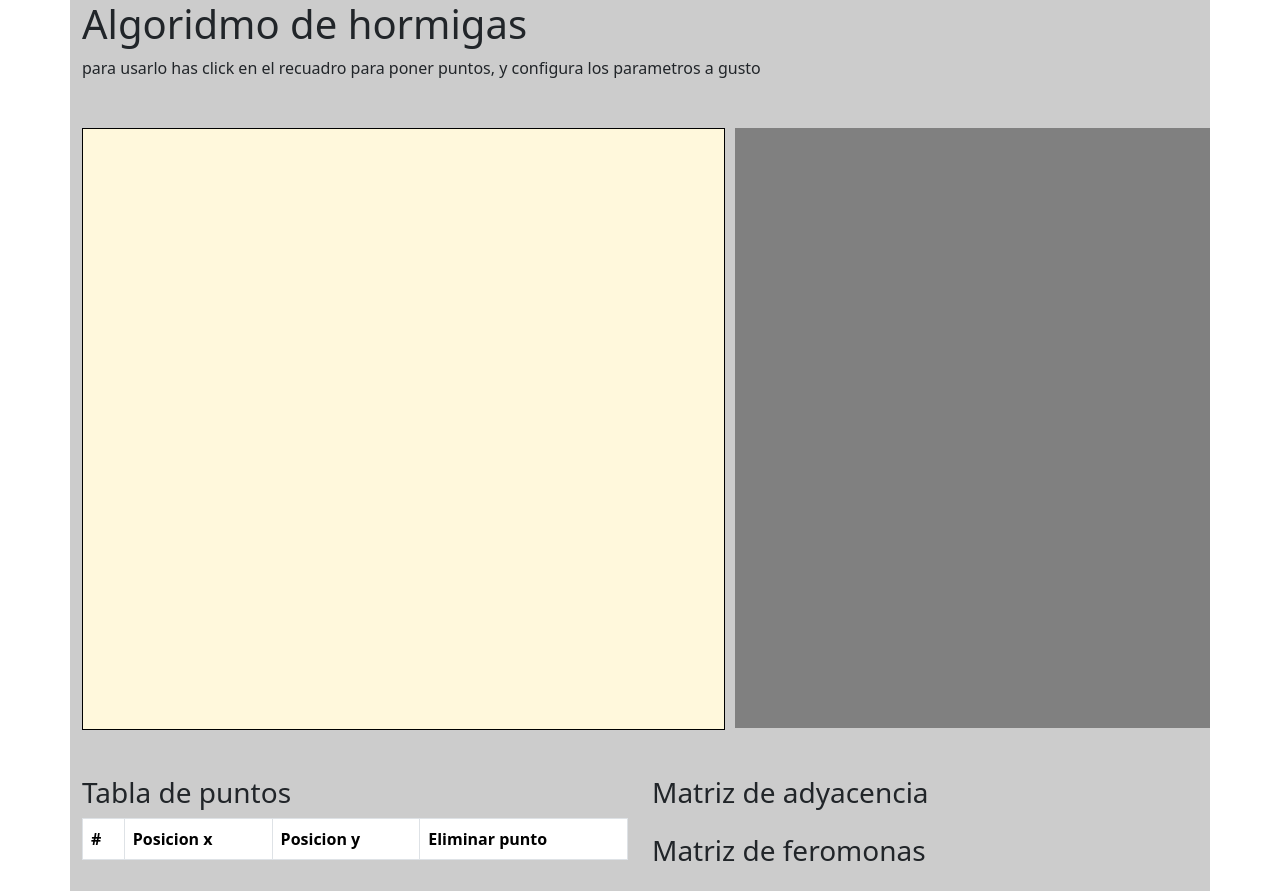
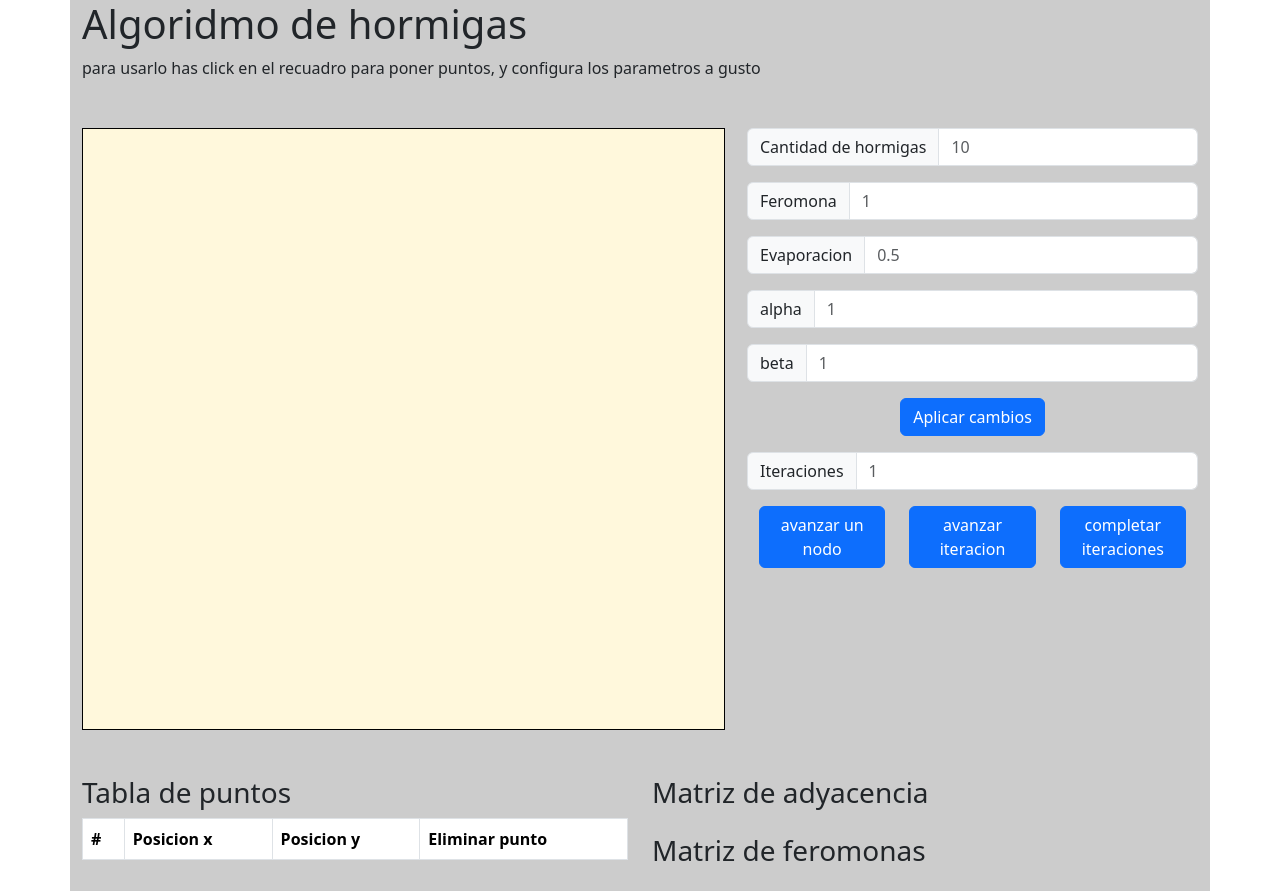
Before and after one commit to alfajoruwu/algoridmoHormigaWeb, a React (Create React App) app in the folder Front/algoridmohormigas/: page / in a window 1280 px wide. Built offline with nearby package versions, Linux system fonts and the light colour scheme.

Commit message:
Formulario para datos y ejecucion

```diff
--- a/Front/algoridmohormigas/src/App.js
+++ b/Front/algoridmohormigas/src/App.js
@@ -1,12 +1,16 @@
 
 import { useContext } from 'react';
 import './App.css';
-import Recuadrohormigas from './recuadroHormigas/Recuadrohormigas';
+
 import Canva from './nuevoRecuadro/Canva';
 import { DataContext } from './variables/DataContext';
 import { MatrizAdya } from './MatrizAdyacencia/MatrizAdya';
 import { MatrizFero } from './MatrizFeromonas/MatrizFero';
 import { ListaPuntos } from './listaPuntos/ListaPuntos';
+import { Datosiniciales } from './Formulario/Datosiniciales';
+import { BotonesAccion } from './Formulario/BotonesAccion';
+import { Ejecucion } from './Formulario/Ejecucion';
+import { BotonesEjecucion } from './Formulario/BotonesEjecucion';
 
 function App() {
 
@@ -30,21 +34,22 @@ function App() {
           <Canva/>
         </div>
 
-        <div class="col-5 text-center"  style={{ backgroundColor: 'gray' }} >
-
+        <div class="col-5 text-center">
+          <Datosiniciales/>
+          <BotonesAccion/>
+          <Ejecucion/>
+          <BotonesEjecucion/>
         </div>
 
       </div>
 
-      {/* datos */}
       <div class= "row">
 
-        {/* lista de puntos */}
         <div class= "col">
           <ListaPuntos/>
         </div>
 
-        {/* matrices */}
+
         <div class="col">
 
           <div class="col">
--- /dev/null
+++ b/Front/algoridmohormigas/src/Formulario/BotonesAccion.jsx
@@ -0,0 +1,24 @@
+import React from 'react'
+
+export const BotonesAccion = () => {
+
+
+
+
+  return (
+    <div class="container">
+
+        <div class="row mb-3">
+            <div class="col">
+                <button type="button mb-3" class="btn btn-primary">Aplicar cambios</button>
+            </div>
+
+
+        </div>
+
+
+
+
+    </div>
+  )
+}
--- /dev/null
+++ b/Front/algoridmohormigas/src/Formulario/BotonesEjecucion.jsx
@@ -0,0 +1,24 @@
+import React from 'react'
+
+export const BotonesEjecucion = () => {
+  return (
+    <div class="container">
+
+        <div class="row mb-3">
+            <div class="col">
+                <button type="button mb-3" class="btn btn-primary">avanzar un nodo</button>
+            </div>
+
+            <div class="col">
+                <button type="button mb-3" class="btn btn-primary">avanzar iteracion</button>
+            </div>
+
+            <div class="col">
+                <button type="button mb-3" class="btn btn-primary">completar iteraciones</button>
+            </div>
+
+        </div>
+
+    </div>
+  )
+}
--- /dev/null
+++ b/Front/algoridmohormigas/src/Formulario/Datosiniciales.jsx
@@ -0,0 +1,35 @@
+import React from 'react'
+
+export const Datosiniciales = () => {
+  return (
+    <div>
+
+        <div class="input-group mb-3">
+            <span class="input-group-text" id="basic-addon1">Cantidad de hormigas</span>
+            <input type="text" class="form-control" placeholder="10" aria-label="Username" aria-describedby="basic-addon1"></input>
+        </div>
+
+        <div class="input-group mb-3">
+            <span class="input-group-text" id="basic-addon1">Feromona</span>
+            <input type="text" class="form-control" placeholder="1" aria-label="Username" aria-describedby="basic-addon1"></input>
+        </div>
+
+        <div class="input-group mb-3">
+            <span class="input-group-text" id="basic-addon1">Evaporacion</span>
+            <input type="text" class="form-control" placeholder="0.5" aria-label="Username" aria-describedby="basic-addon1"></input>
+        </div>
+
+        <div class="input-group mb-3">
+            <span class="input-group-text" id="basic-addon1">alpha</span>
+            <input type="text" class="form-control" placeholder="1" aria-label="Username" aria-describedby="basic-addon1"></input>
+        </div>
+
+        <div class="input-group mb-3">
+            <span class="input-group-text" id="basic-addon1">beta</span>
+            <input type="text" class="form-control" placeholder="1" aria-label="Username" aria-describedby="basic-addon1"></input>
+        </div>
+
+
+    </div>
+  )
+}
--- /dev/null
+++ b/Front/algoridmohormigas/src/Formulario/Ejecucion.jsx
@@ -0,0 +1,18 @@
+import React from 'react'
+
+export const Ejecucion = () => {
+  return (
+
+    <div>
+
+        <div class="input-group mb-3">
+            <span class="input-group-text" id="basic-addon1">Iteraciones</span>
+            <input type="text" class="form-control" placeholder="1" aria-label="Username" aria-describedby="basic-addon1"></input>
+        </div>
+
+
+    </div>
+
+    )
+
+}
--- a/Front/algoridmohormigas/src/nuevoRecuadro/Canva.jsx
+++ b/Front/algoridmohormigas/src/nuevoRecuadro/Canva.jsx
@@ -34,16 +34,12 @@ const Canva = () => {
         setDivSize({
           width: divRef.current.offsetWidth,
           height: divRef.current.offsetHeight,
-        });
+        })
       }
     };
-
     handleResize();
-
     window.addEventListener('resize', handleResize);
-
     return () => {
-
       window.removeEventListener('resize', handleResize);
     };
   }, []);
@@ -76,10 +72,19 @@ const Canva = () => {
     const canvas = canvasRef.current;
     const context = canvas.getContext('2d');
 
-
-    //limpiar canvas
     context.clearRect(0, 0, canvas.width, canvas.height);
 
+    //dibujar lineas
+    listapuntos.map((punto1, index1) => (
+      listapuntos.map((punto2, index2) => (
+        context.beginPath(),
+        context.moveTo(punto1.x, punto1.y),
+        context.lineTo(punto2.x, punto2.y),
+        context.strokeStyle = "#9b9797",
+        context.stroke(),
+        context.closePath()
+      ))
+    ));
 
     listapuntos.map((punto, index) => (
       context.beginPath(),
--- a/Front/algoridmohormigas/src/nuevoRecuadro/canvas.css
+++ b/Front/algoridmohormigas/src/nuevoRecuadro/canvas.css
@@ -1,4 +1,5 @@
 .canvas{
   background-color: cornsilk;
   border: 1px solid black;
+
 }
--- a/Front/algoridmohormigas/src/recuadroHormigas/Recuadrohormigas.js
+++ /dev/null
@@ -1,63 +0,0 @@
-import React, { useState, useEffect } from 'react';
-import './recuadro.css';
-import { useContext } from 'react';
-
-//importar para las variables
-import { DataContext } from '../variables/DataContext';
-
-const Recuadrohormigas = () => {
-
-  const { setlistapuntos, listapuntos } = useContext(DataContext);
-  const {matrizAdya,setmatrizAdya} = useContext(DataContext);
-  const { matrizFer,setmatrizFer} = useContext(DataContext);
-  const valorFermona = useContext(DataContext);
-
-  function calculardistancia(x1,y1,x2,y2){
-    const distancia = Math.sqrt(Math.pow(x2 - x1, 2) + Math.pow(y2 - y1, 2));
-    return Math.round(distancia);
-  }
-
-  const handleClick = (e) => {
-    const xRelativeToDiv = e.clientX + window.scrollX;
-    const yRelativeToDiv = e.clientY + window.scrollY;
-
-    console.log(`Clic en las coordenadas X: ${xRelativeToDiv}, Y: ${yRelativeToDiv}`);
-
-    const newClick = { xRelativeToDiv, yRelativeToDiv };
-
-    setlistapuntos([...listapuntos, newClick]);
-
-
-
-  };
-
-  useEffect(() => {
-    // Utiliza la versión actualizada de listapuntos para calcular la matriz de adyacencia
-    setmatrizAdya(
-      listapuntos.map((punto1, index1) => (
-        listapuntos.map((punto2, index2) => (
-          calculardistancia(punto1.xRelativeToDiv, punto1.yRelativeToDiv, punto2.xRelativeToDiv, punto2.yRelativeToDiv)
-        ))
-      ))
-    );
-
-    setmatrizFer(
-      listapuntos.map((punto1, index1) => (
-        listapuntos.map((punto2, index2) => (
-          {valorFermona}
-        ))
-      ))
-    )
-
-
-  }, [listapuntos, setmatrizAdya]);
-
-  return (
-    <div class="divPrincipal"  onClick={handleClick}>
-      {listapuntos.map( (punto,index) => (<div class="puntopos" style={{ top: `${punto.yRelativeToDiv}px`, left: `${punto.xRelativeToDiv}px` }}></div> ) )}
-    </div>
-  );
-};
-
-
-export default Recuadrohormigas;
--- a/Front/algoridmohormigas/src/recuadroHormigas/recuadro.css
+++ /dev/null
@@ -1,13 +0,0 @@
-.divPrincipal {
-    height: 75vh;
-    background-color: #ffcc00;
-    border: 1px solid #000;
-  }
-
-.puntopos {
-    background-color: black;
-    border-radius: 50%;
-    position: absolute;
-    height: 1vh;
-    width: 1vh;
-}
```
